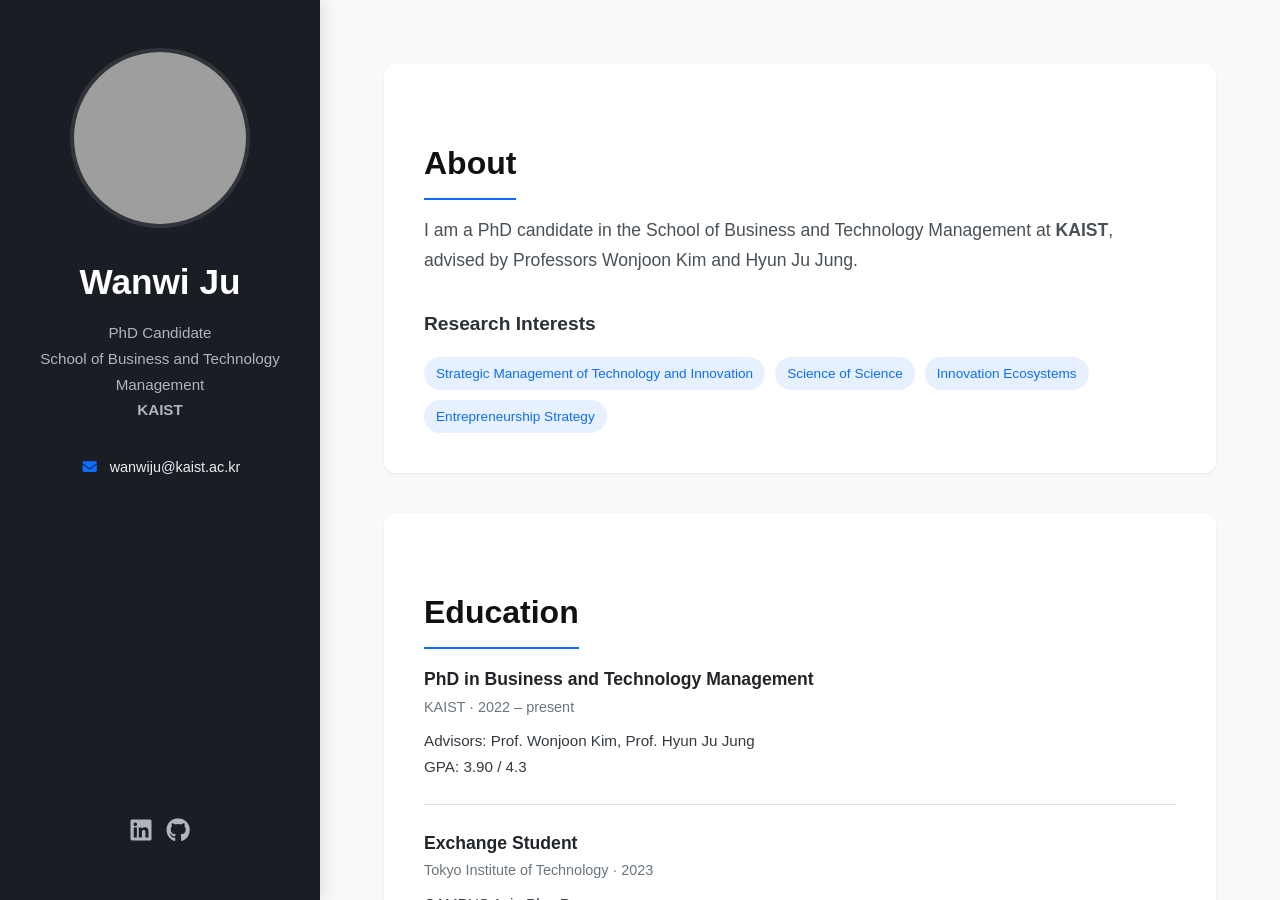
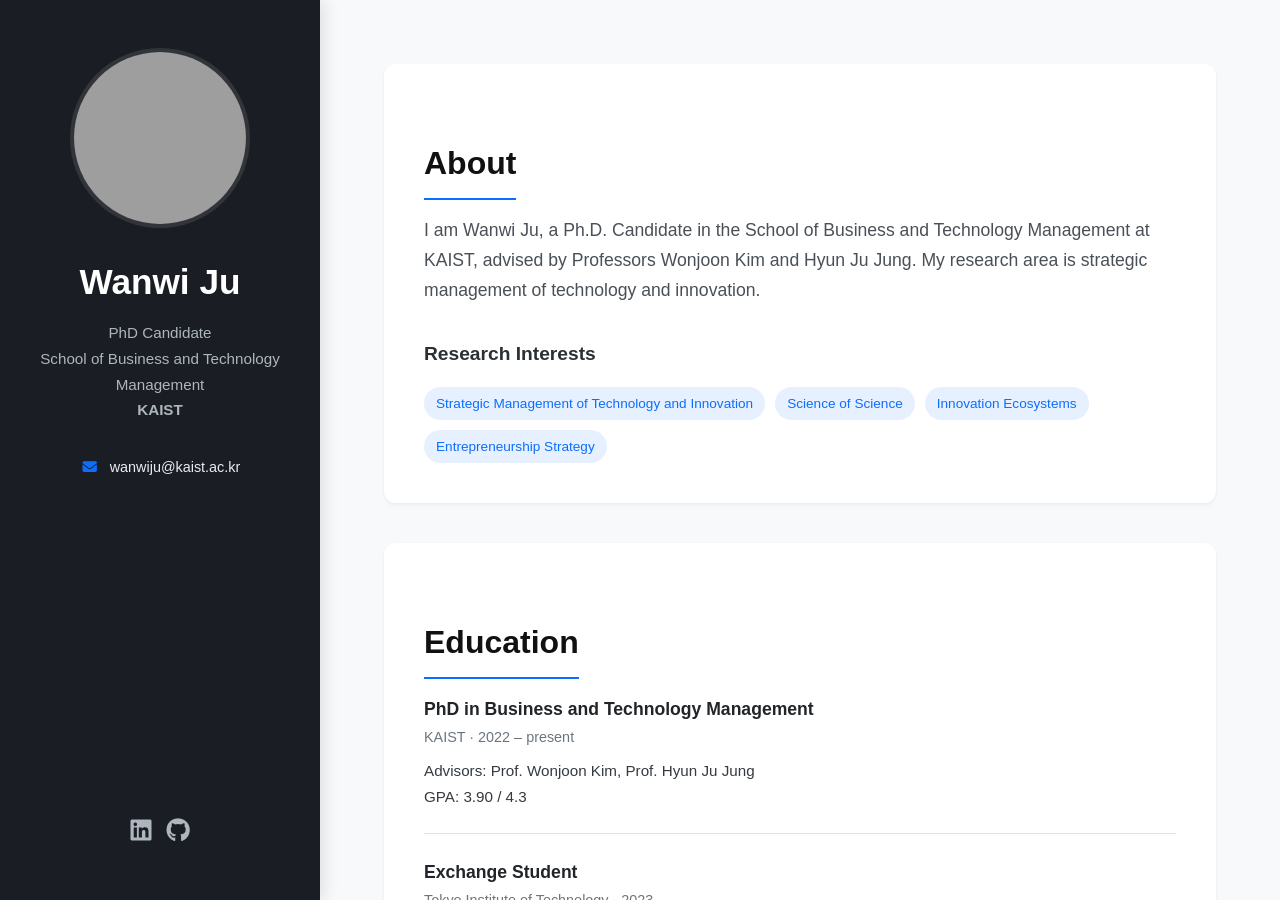
Before and after one commit to juwanwi/juwanwi.github.io, a Jekyll site: the page index.html, which Jekyll copies as it is, in a window 1280 px wide and 900 px high. Built offline with Jekyll 4.4.1, drawn with Linux system fonts in a browser that asks for light colours; some web fonts are replaced; grey boxes are pictures that could not be loaded.

Commit message:
Update About text to exact string requested

```diff
--- a/index.html
+++ b/index.html
@@ -307,7 +307,7 @@
         <section class="section" id="about">
             <h2>About</h2>
             <p class="about-text">
-                I am a PhD candidate in the School of Business and Technology Management at <strong>KAIST</strong>, advised by Professors Wonjoon Kim and Hyun Ju Jung.
+                I am Wanwi Ju, a Ph.D. Candidate in the School of Business and Technology Management at KAIST, advised by Professors Wonjoon Kim and Hyun Ju Jung. My research area is strategic management of technology and innovation.
             </p>
 
             <h3 style="margin-top: 2rem;">Research Interests</h3>
```
